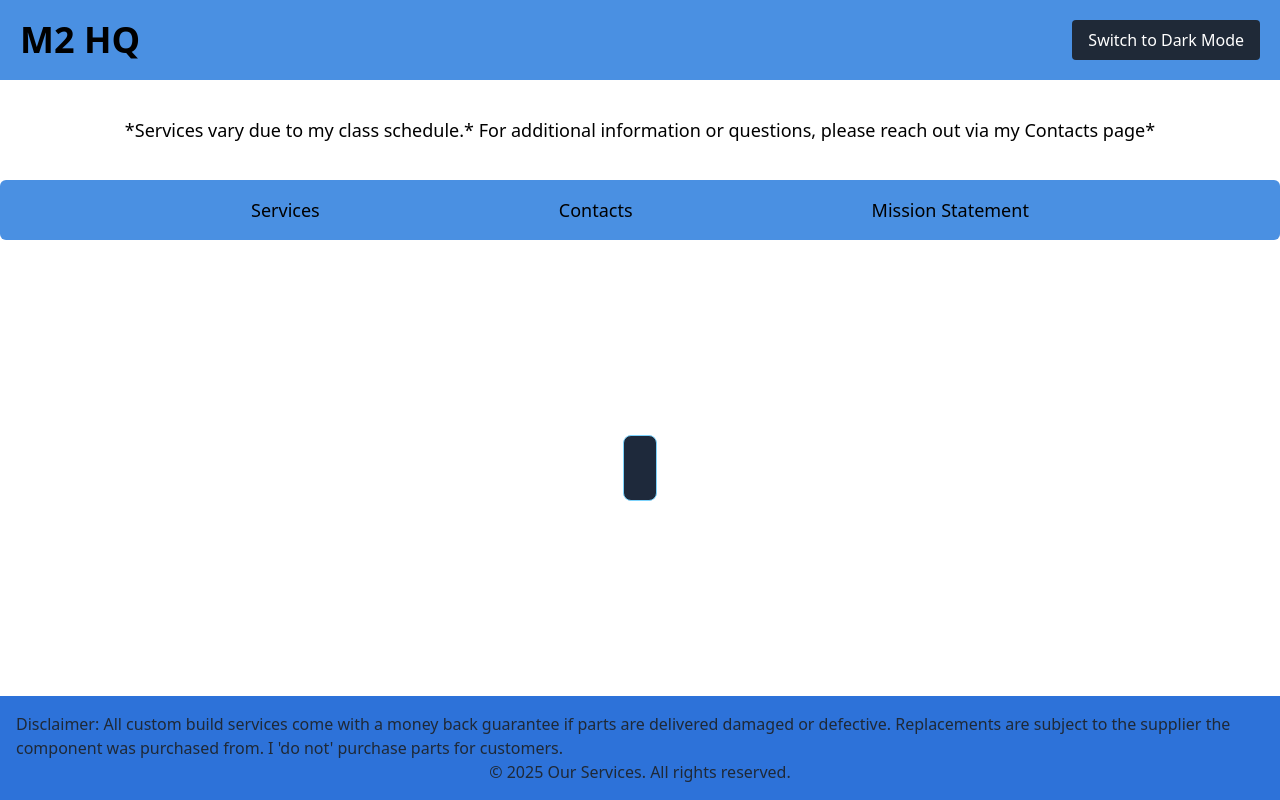
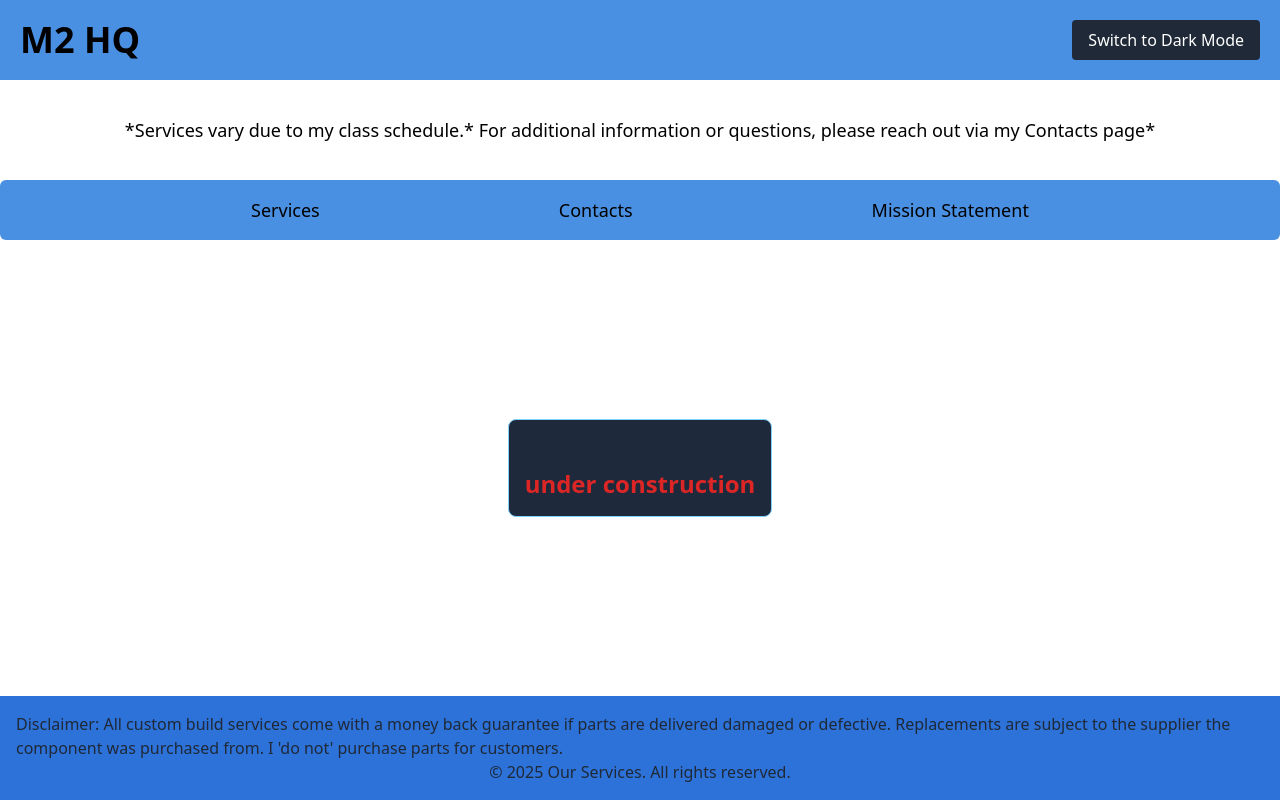
Before and after one commit to iSmirk-01/Landing-page, a Next.js app: page /reviews in a window 1280 px wide. Built offline with nearby package versions, Linux system fonts and the light colour scheme.

Commit message:
made tailwind changes and added more pages

```diff
--- a/app/reviews/page.js
+++ b/app/reviews/page.js
@@ -20,7 +20,7 @@ function page() {
       <div className=" text-white flex flex-col h-screen justify-center items-center w-screen overflow-hidden">
         <div className="flex flex-col bg-slate-800 p-4 rounded-lg w-fit h-fit m-4 justify-center text-2xl border border-sky-300">
           <br />
-
+            <p className='text-red-600 font-bold'>under construction</p>
         </div>
       </div>
 
```
